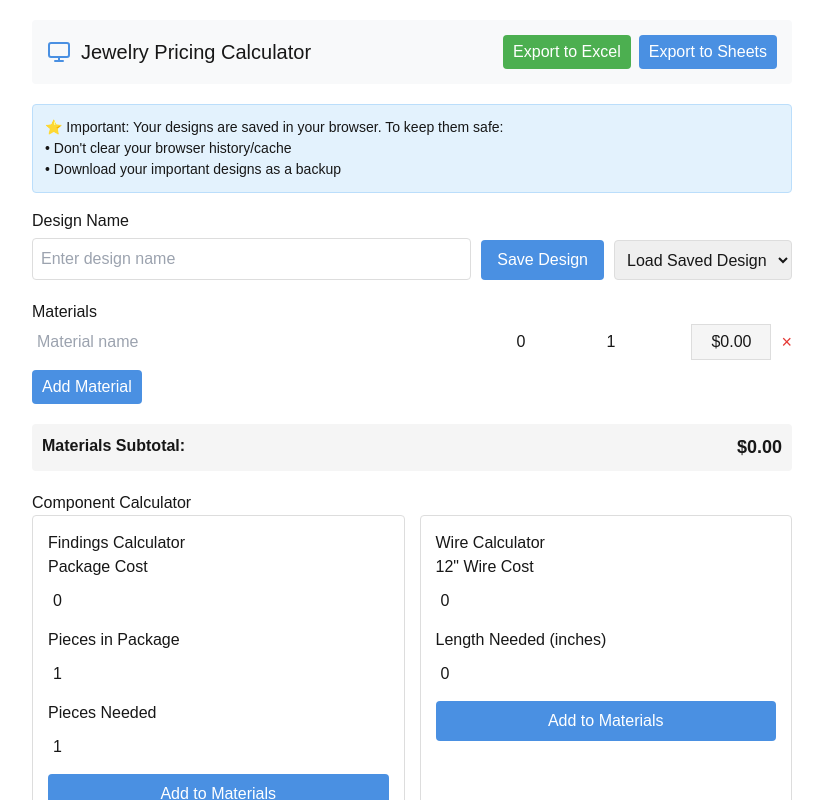
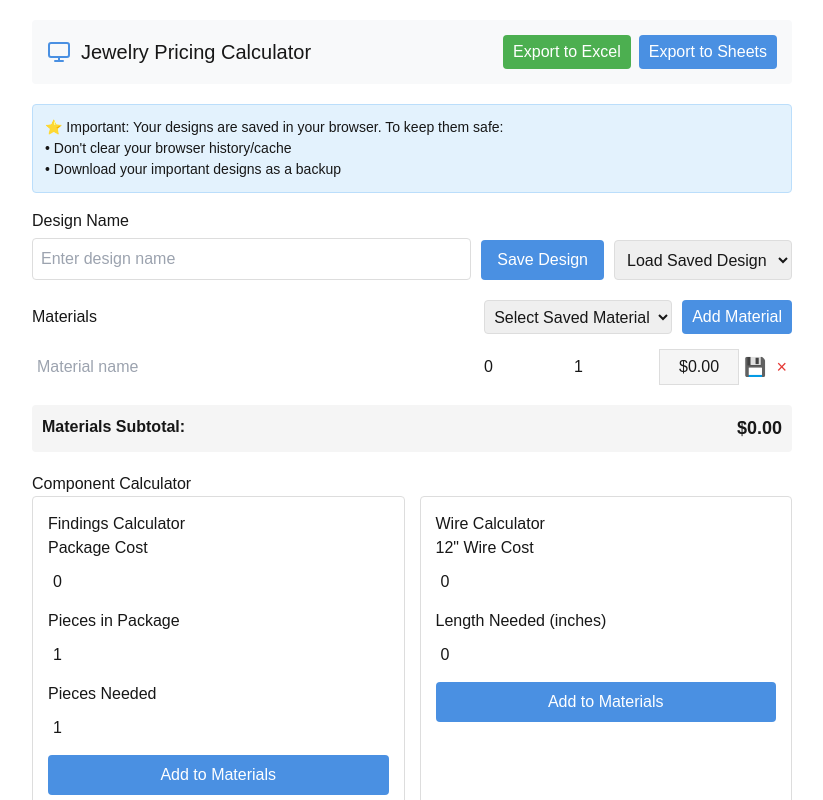
Before and after one commit to pixiegirl32/jewelrypricingcalculator, a Next.js app: page / in a window 1280 px wide. Shown: the top 800 px of the page, without its empty margins (228-1051 px from the left). Built offline with nearby package versions, Linux system fonts and the light colour scheme.

Commit message:
Update Calculator.jsx

```diff
--- a/src/components/Calculator.jsx
+++ b/src/components/Calculator.jsx
@@ -22,12 +22,20 @@ const Calculator = () => {
   if (savedOverhead) {
     setSavedOverhead(JSON.parse(savedOverhead));
   }
+
+  const savedMats = localStorage.getItem('savedMaterials');
+  if (savedMats) {
+    setSavedMaterials(JSON.parse(savedMats));
+  }
 }, []);
 
   // Materials State
   const [materials, setMaterials] = useState([
     { name: '', cost: 0, quantity: 1 }
   ]);
+
+// Saved Materials State
+const [savedMaterials, setSavedMaterials] = useState([]);
 
   // Labor state
   const [labor, setLabor] = useState({
@@ -475,7 +483,46 @@ const exportToSheets = () => {
 
       {/* Materials Section */}
 <div style={{ marginTop: '20px' }}>
-        <h2>Materials</h2>
+  <div style={{ display: 'flex', justifyContent: 'space-between', alignItems: 'center', marginBottom: '15px' }}>
+    <h2 style={{ margin: 0 }}>Materials</h2>
+    <div style={{ display: 'flex', gap: '10px' }}>
+      <select
+        onChange={(e) => {
+          if (e.target.value === 'delete') {
+            const materialToDelete = prompt('Enter the name of the material to delete:');
+            if (materialToDelete) {
+              setSavedMaterials(prev => {
+                const newSaved = prev.filter(mat => mat.name !== materialToDelete);
+                localStorage.setItem('savedMaterials', JSON.stringify(newSaved));
+                return newSaved;
+              });
+            }
+          } else if (e.target.value) {
+            const savedMaterial = JSON.parse(e.target.value);
+            setMaterials([...materials, savedMaterial]);
+          }
+        }}
+        style={{ padding: '5px', border: '1px solid #ddd', borderRadius: '4px' }}
+        value=""
+      >
+        <option value="">Select Saved Material</option>
+        {savedMaterials.map((material, index) => (
+          <option key={index} value={JSON.stringify(material)}>
+            {material.name}
+          </option>
+        ))}
+        {savedMaterials.length > 0 && (
+          <option value="delete">Delete a Material...</option>
+        )}
+      </select>
+      <button
+        onClick={() => setMaterials([...materials, { name: '', cost: 0, quantity: 1 }])}
+        style={{ padding: '5px 10px', background: '#4a90e2', color: 'white', border: 'none', borderRadius: '4px', cursor: 'pointer' }}
+      >
+        Add Material
+      </button>
+    </div>
+  </div>
 
   {materials.map((material, index) => (
     <div key={index} style={{ display: 'flex', marginBottom: '10px', alignItems: 'center' }}>
@@ -503,21 +550,48 @@ const exportToSheets = () => {
       <div style={{ width: '80px', padding: '5px', background: '#f5f5f5', border: '1px solid #ddd', textAlign: 'center' }}>
         ${(material.cost * material.quantity).toFixed(2)}
       </div>
+      <div style={{ display: 'flex' }}>
+  <button
+    onClick={() => {
+      if (material.name) {
+        setSavedMaterials(prev => {
+          const newSaved = [...prev, { name: material.name, cost: material.cost, quantity: material.quantity }];
+          localStorage.setItem('savedMaterials', JSON.stringify(newSaved));
+          return newSaved;
+        });
+        alert(`Material "${material.name}" saved!`);
+      } else {
+        alert("Please enter a material name before saving");
+      }
+    }}
+    style={{
+      background: 'none',
+      border: 'none',
+      color: '#4a90e2',
+      fontSize: '18px',
+      cursor: 'pointer',
+      padding: '0 5px'
+    }}
+    title="Save for reuse"
+  >
+    💾
+  </button>
   <button
     onClick={() => removeMaterial(index)}
-              style={{ marginLeft: '10px', background: 'none', border: 'none', color: '#e53935', fontSize: '18px', cursor: 'pointer' }}
+    style={{
+      background: 'none',
+      border: 'none',
+      color: '#e53935',
+      fontSize: '18px',
+      cursor: 'pointer',
+      padding: '0 5px'
+    }}
   >
     ×
   </button>
 </div>
+    </div>
   ))}
-
-        <button
-          onClick={() => setMaterials([...materials, { name: '', cost: 0, quantity: 1 }])}
-          style={{ padding: '5px 10px', background: '#4a90e2', color: 'white', border: 'none', borderRadius: '4px', cursor: 'pointer' }}
-        >
-          Add Material
-        </button>
 </div>
 
       {/* Display materials total */}
```
Lines whose indentation alone changed are shown as unchanged.
